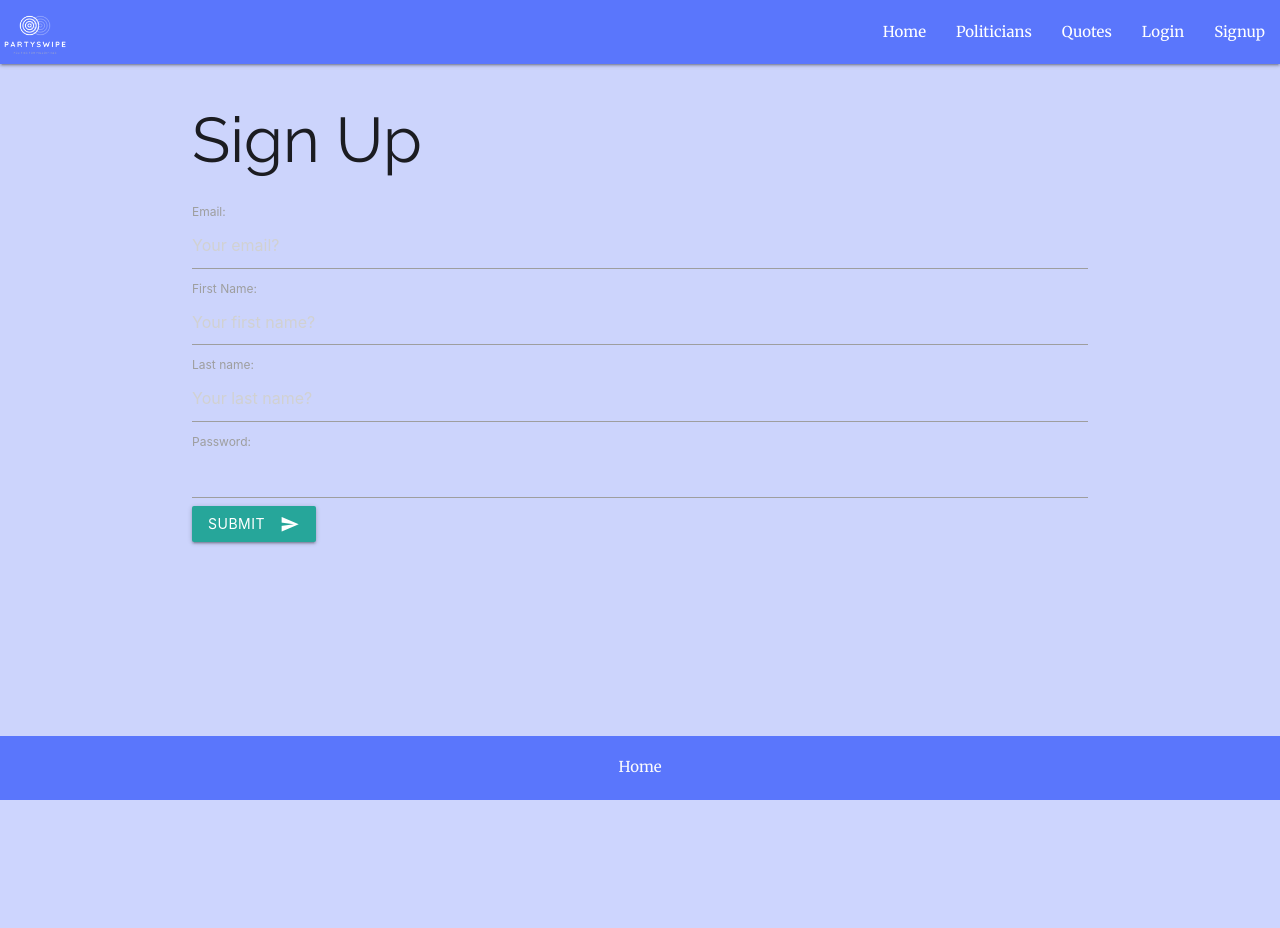
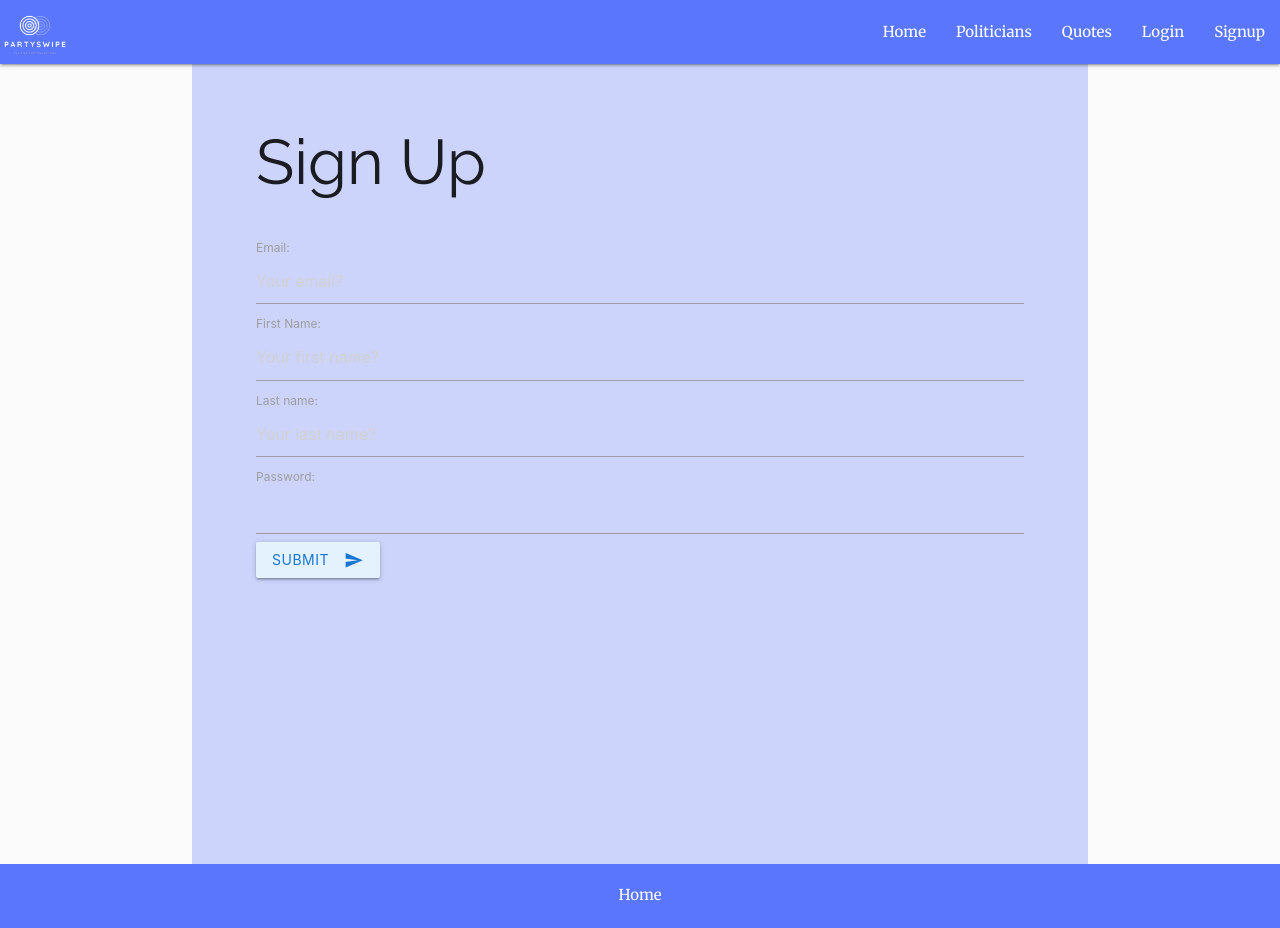
Before and after one commit to nikotsafos/poli-match, a Django app: page /signup in a window 1280 px wide. Before the commit the page ends 800 px from the top, so only its background shows below. Run offline with Django 3.2, Linux system fonts and the light colour scheme; parts of the project's set-up code (start-up, migrations or seed data) failed here and were passed over.

Commit message:
Adding single column with white boarder

```diff
--- a/poli_match/poli_match_app/static/style.css
+++ b/poli_match/poli_match_app/static/style.css
@@ -46,8 +46,19 @@ a, p, li {
 
 }
 
+h1, h2 {
+	margin: 0;
+	padding-bottom: 5%;
+}
+
+.stuff {
+	background-color: #CCD4FC;
+	height: 100vh;
+	padding: 5%;
+}
+
 body{
-	background-color: #CCD4FC;
+	background-color: #FBFBFC;
 	display: flex;
     min-height: 100vh;
     flex-direction: column;
--- a/poli_match/poli_match_app/templates/poli_match/login.html
+++ b/poli_match/poli_match_app/templates/poli_match/login.html
@@ -6,7 +6,7 @@
     <strong>Error!</strong> {{error}}
   </div>
 {% endif %}
-<div class="container">
+<div class="container stuff">
 <h1>Login</h1>
 
 <form method="POST" action="/login">
@@ -19,7 +19,7 @@
     <label>Password:</label>
     <input type="password" name="password">
   </div>
-   <button class="btn waves-effect waves-light" type="submit" name="action">Submit
+   <button class="waves-effect waves-light btn #e3f2fd blue lighten-5 blue-text text-darken-2" type="submit" name="action">Submit
     <i class="material-icons right">send</i>
   </button>
 </form>
--- a/poli_match/poli_match_app/templates/poli_match/politician_detail.html
+++ b/poli_match/poli_match_app/templates/poli_match/politician_detail.html
@@ -2,7 +2,7 @@
 {% load static %}
 
 {% block content %}
-<div class='container'>
+<div class='container stuff'>
 <h2>{{ politician.first_name }} {{ politician.last_name }}</h2>
 <a href="{% url 'quote_detail' pk=rand %}" class="waves-effect waves-light btn #e3f2fd blue lighten-5 blue-text text-darken-2">Swipe Again<i class="material-icons right">send</i></a>
 <h4>Office: {{ politician.office }}</h4>
--- a/poli_match/poli_match_app/templates/poli_match/politicians.html
+++ b/poli_match/poli_match_app/templates/poli_match/politicians.html
@@ -1,7 +1,7 @@
 {% extends 'poli_match/base.html' %}
 
 {% block content %}
-<div class="container">
+<div class="container stuff">
 <h2>Politicians</h2>
 <ul>
 	<!-- for each politician in politicians print this -->
--- a/poli_match/poli_match_app/templates/poli_match/quote_detail.html
+++ b/poli_match/poli_match_app/templates/poli_match/quote_detail.html
@@ -1,7 +1,7 @@
 {% extends 'poli_match/base.html' %}
 
 {% block content %}
-
+<div class="container stuff">
 <div class="row">
         <div class="col s12 m12 l12 xl12">
           <div class="card blue darken-1">
@@ -19,5 +19,6 @@
           </div>
         </div>
       </div>
+    </div>
 
 {% endblock %}
--- a/poli_match/poli_match_app/templates/poli_match/quotes.html
+++ b/poli_match/poli_match_app/templates/poli_match/quotes.html
@@ -1,7 +1,7 @@
 {% extends 'poli_match/base.html' %}
 
 {% block content %}
-<div class="container">
+<div class="container stuff">
 <h2>Quotes</h2>
 <ul>
 	{% for quote in quotes %}
--- a/poli_match/poli_match_app/templates/poli_match/signup.html
+++ b/poli_match/poli_match_app/templates/poli_match/signup.html
@@ -6,7 +6,7 @@
       <strong>Error!</strong> {{error}}
     </div>
   {% endif %}
-  <div class="container">
+  <div class="container stuff">
 
   <h1>Sign Up</h1>
   <form method="POST" action="/signup">
@@ -27,7 +27,7 @@
       <label>Password:</label>
       <input type="password" name="password">
     </div>
-    <button class="btn waves-effect waves-light" type="submit" name="action">Submit
+    <button class="waves-effect waves-light btn #e3f2fd blue lighten-5 blue-text text-darken-2" type="submit" name="action">Submit
     <i class="material-icons right">send</i>
     </button>
   </form>
```
